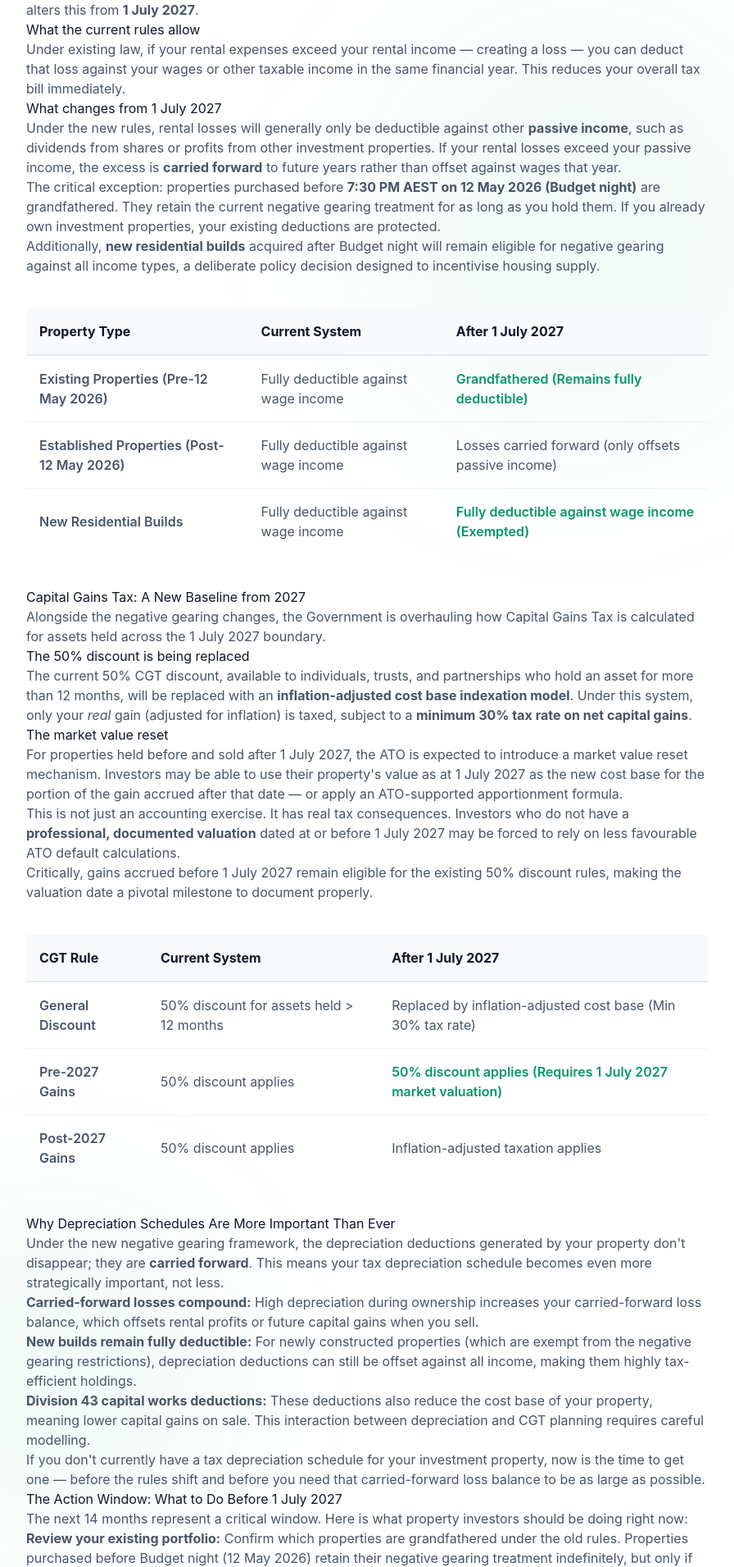
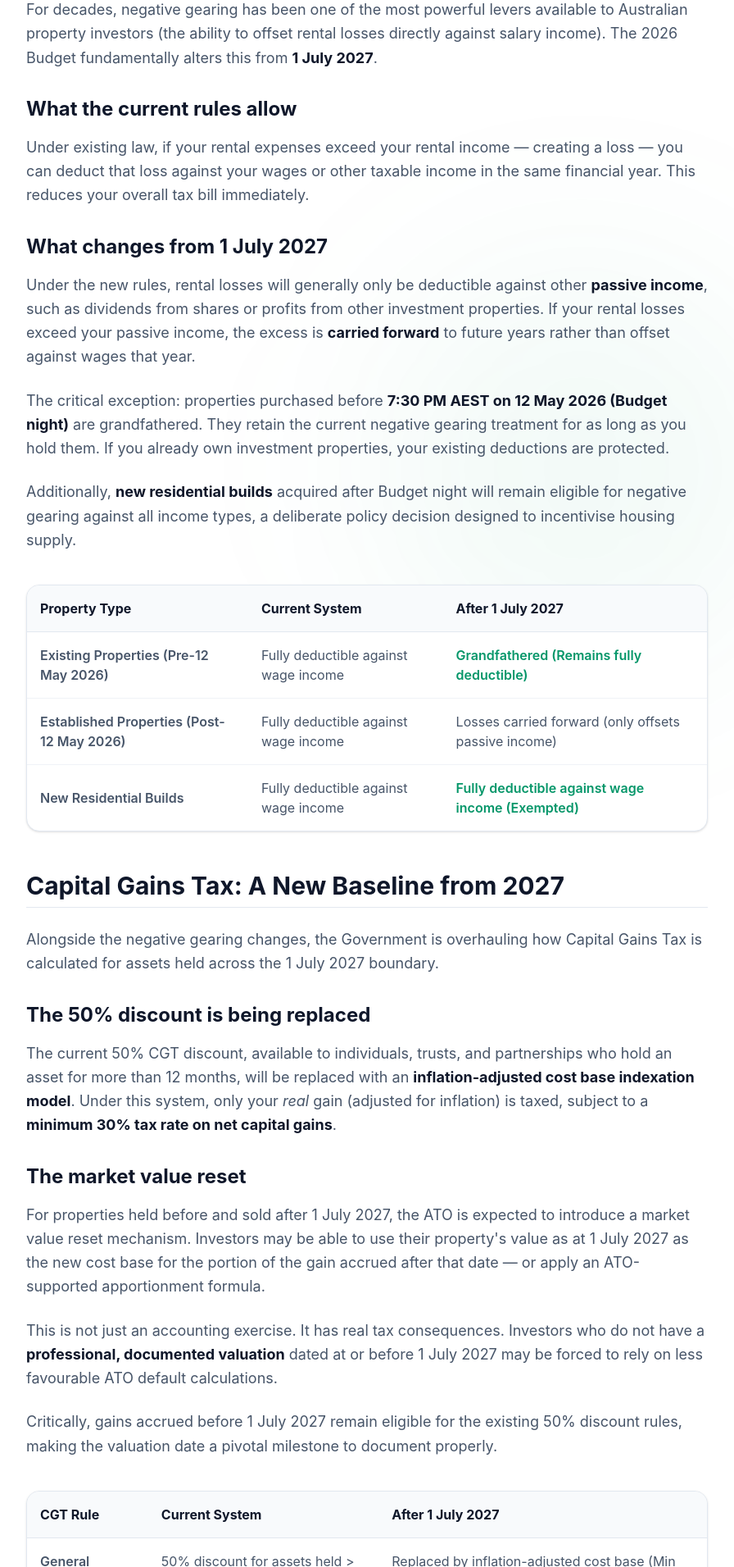
Before and after one commit to vforceacc/vforce-tax-modern, a Next.js app: page /news/federal-budget-2026-property-investors in a window 1280 px wide. Shown: the part 849-2760 px from the top of the page at 82% size, without its empty margins (192-1088 px from the left). Built offline with nearby package versions, Linux system fonts and the light colour scheme.

Commit message:
style(mobile): reduce mobile header spacing gap and enlarge CPA/Xero badges on desktop

```diff
--- a/src/app/layout.tsx
+++ b/src/app/layout.tsx
@@ -92,8 +92,8 @@ export default function RootLayout({
       <body className={`${inter.variable} ${outfit.variable} font-sans bg-vforce-primary text-vforce-charcoal antialiased selection:bg-vforce-emerald selection:text-white overflow-x-hidden w-full`}>
         <MouseGlow />
         <Navbar />
-        {/* Spacer for fixed navbar: h-24 on mobile, h-36 on desktop */}
-        <div className="h-24 md:h-36 shrink-0"></div>
+        {/* Spacer for fixed navbar: h-16 on mobile, h-36 on desktop */}
+        <div className="h-16 md:h-36 shrink-0"></div>
         <main>{children}</main>
         <Footer />
         <LazyAiChatWidget />
--- a/src/app/news/2026-27-tax-reform/page.tsx
+++ b/src/app/news/2026-27-tax-reform/page.tsx
@@ -29,7 +29,7 @@ export default function TaxReformArticle() {
   };
 
   return (
-    <article className="min-h-screen pt-32 pb-20 relative z-10 overflow-hidden selection:bg-vforce-emerald selection:text-white">
+    <article className="min-h-screen pt-12 md:pt-32 pb-20 relative z-10 overflow-hidden selection:bg-vforce-emerald selection:text-white">
       {/* Schema.org JSON-LD */}
       <script
         type="application/ld+json"
--- a/src/app/news/federal-budget-2026-property-investors/page.tsx
+++ b/src/app/news/federal-budget-2026-property-investors/page.tsx
@@ -29,7 +29,7 @@ export default function PropertyInvestorBudgetArticle() {
   };
 
   return (
-    <article className="min-h-screen pt-32 pb-20 relative z-10 overflow-hidden selection:bg-vforce-emerald selection:text-white">
+    <article className="min-h-screen pt-12 md:pt-32 pb-20 relative z-10 overflow-hidden selection:bg-vforce-emerald selection:text-white">
       {/* Schema.org JSON-LD */}
       <script
         type="application/ld+json"
@@ -69,42 +69,42 @@ export default function PropertyInvestorBudgetArticle() {
         </header>
 
         {/* Content Body */}
-        <div className="prose prose-lg max-w-none font-inter
-          prose-headings:font-outfit prose-headings:font-bold prose-headings:text-vforce-navy
-          prose-h2:text-3xl prose-h2:mt-16 prose-h2:mb-6 prose-h2:pb-2 prose-h2:border-b prose-h2:border-vforce-border
-          prose-h3:text-xl prose-h3:mt-8 prose-h3:mb-4 prose-h3:text-vforce-emerald
-          prose-p:text-vforce-charcoal prose-p:leading-relaxed prose-p:mb-6
-          prose-li:text-vforce-charcoal prose-ul:mb-6 prose-ol:mb-6
-          prose-strong:text-vforce-navy prose-strong:font-semibold">
+        <div className="font-inter">
 
-          <h2>Negative Gearing: The Rules Are Changing</h2>
-          <p>
-            For decades, negative gearing has been one of the most powerful levers available to Australian property investors (the ability to offset rental losses directly against salary income). The 2026 Budget fundamentally alters this from <strong>1 July 2027</strong>.
+          <h2 className="text-2xl md:text-3xl font-bold font-outfit text-vforce-navy mt-12 mb-6 pb-2 border-b border-vforce-border">
+            Negative Gearing: The Rules Are Changing
+          </h2>
+          <p className="text-vforce-charcoal font-inter leading-relaxed mb-6 text-base md:text-lg">
+            For decades, negative gearing has been one of the most powerful levers available to Australian property investors (the ability to offset rental losses directly against salary income). The 2026 Budget fundamentally alters this from <strong className="text-vforce-navy font-bold">1 July 2027</strong>.
           </p>
 
-          <h3>What the current rules allow</h3>
-          <p>
+          <h3 className="text-xl md:text-2xl font-bold font-outfit text-vforce-navy mt-8 mb-4">
+            What the current rules allow
+          </h3>
+          <p className="text-vforce-charcoal font-inter leading-relaxed mb-6 text-base md:text-lg">
             Under existing law, if your rental expenses exceed your rental income — creating a loss — you can deduct that loss against your wages or other taxable income in the same financial year. This reduces your overall tax bill immediately.
           </p>
 
-          <h3>What changes from 1 July 2027</h3>
-          <p>
-            Under the new rules, rental losses will generally only be deductible against other <strong>passive income</strong>, such as dividends from shares or profits from other investment properties. If your rental losses exceed your passive income, the excess is <strong>carried forward</strong> to future years rather than offset against wages that year.
+          <h3 className="text-xl md:text-2xl font-bold font-outfit text-vforce-navy mt-8 mb-4">
+            What changes from 1 July 2027
+          </h3>
+          <p className="text-vforce-charcoal font-inter leading-relaxed mb-6 text-base md:text-lg">
+            Under the new rules, rental losses will generally only be deductible against other <strong className="text-vforce-navy font-bold">passive income</strong>, such as dividends from shares or profits from other investment properties. If your rental losses exceed your passive income, the excess is <strong className="text-vforce-navy font-bold">carried forward</strong> to future years rather than offset against wages that year.
           </p>
-          <p>
-            The critical exception: properties purchased before <strong>7:30 PM AEST on 12 May 2026 (Budget night)</strong> are grandfathered. They retain the current negative gearing treatment for as long as you hold them. If you already own investment properties, your existing deductions are protected.
+          <p className="text-vforce-charcoal font-inter leading-relaxed mb-6 text-base md:text-lg">
+            The critical exception: properties purchased before <strong className="text-vforce-navy font-bold">7:30 PM AEST on 12 May 2026 (Budget night)</strong> are grandfathered. They retain the current negative gearing treatment for as long as you hold them. If you already own investment properties, your existing deductions are protected.
           </p>
-          <p>
-            Additionally, <strong>new residential builds</strong> acquired after Budget night will remain eligible for negative gearing against all income types, a deliberate policy decision designed to incentivise housing supply.
+          <p className="text-vforce-charcoal font-inter leading-relaxed mb-6 text-base md:text-lg">
+            Additionally, <strong className="text-vforce-navy font-bold">new residential builds</strong> acquired after Budget night will remain eligible for negative gearing against all income types, a deliberate policy decision designed to incentivise housing supply.
           </p>
 
-          <div className="overflow-x-auto my-10">
+          <div className="overflow-x-auto my-10 border border-vforce-border rounded-2xl bg-white shadow-sm">
             <table className="w-full text-left border-collapse min-w-[600px]">
               <thead>
                 <tr className="bg-vforce-secondary">
-                  <th className="p-4 border-b-2 border-vforce-border font-bold text-vforce-navy">Property Type</th>
-                  <th className="p-4 border-b-2 border-vforce-border font-bold text-vforce-navy">Current System</th>
-                  <th className="p-4 border-b-2 border-vforce-border font-bold text-vforce-navy">After 1 July 2027</th>
+                  <th className="p-4 border-b border-vforce-border font-bold text-vforce-navy">Property Type</th>
+                  <th className="p-4 border-b border-vforce-border font-bold text-vforce-navy">Current System</th>
+                  <th className="p-4 border-b border-vforce-border font-bold text-vforce-navy">After 1 July 2027</th>
                 </tr>
               </thead>
               <tbody>
@@ -127,34 +127,40 @@ export default function PropertyInvestorBudgetArticle() {
             </table>
           </div>
 
-          <h2>Capital Gains Tax: A New Baseline from 2027</h2>
-          <p>
+          <h2 className="text-2xl md:text-3xl font-bold font-outfit text-vforce-navy mt-12 mb-6 pb-2 border-b border-vforce-border">
+            Capital Gains Tax: A New Baseline from 2027
+          </h2>
+          <p className="text-vforce-charcoal font-inter leading-relaxed mb-6 text-base md:text-lg">
             Alongside the negative gearing changes, the Government is overhauling how Capital Gains Tax is calculated for assets held across the 1 July 2027 boundary.
           </p>
 
-          <h3>The 50% discount is being replaced</h3>
-          <p>
-            The current 50% CGT discount, available to individuals, trusts, and partnerships who hold an asset for more than 12 months, will be replaced with an <strong>inflation-adjusted cost base indexation model</strong>. Under this system, only your <em>real</em> gain (adjusted for inflation) is taxed, subject to a <strong>minimum 30% tax rate on net capital gains</strong>.
+          <h3 className="text-xl md:text-2xl font-bold font-outfit text-vforce-navy mt-8 mb-4">
+            The 50% discount is being replaced
+          </h3>
+          <p className="text-vforce-charcoal font-inter leading-relaxed mb-6 text-base md:text-lg">
+            The current 50% CGT discount, available to individuals, trusts, and partnerships who hold an asset for more than 12 months, will be replaced with an <strong className="text-vforce-navy font-bold">inflation-adjusted cost base indexation model</strong>. Under this system, only your <em>real</em> gain (adjusted for inflation) is taxed, subject to a <strong className="text-vforce-navy font-bold">minimum 30% tax rate on net capital gains</strong>.
           </p>
 
-          <h3>The market value reset</h3>
-          <p>
+          <h3 className="text-xl md:text-2xl font-bold font-outfit text-vforce-navy mt-8 mb-4">
+            The market value reset
+          </h3>
+          <p className="text-vforce-charcoal font-inter leading-relaxed mb-6 text-base md:text-lg">
             For properties held before and sold after 1 July 2027, the ATO is expected to introduce a market value reset mechanism. Investors may be able to use their property's value as at 1 July 2027 as the new cost base for the portion of the gain accrued after that date — or apply an ATO-supported apportionment formula.
           </p>
-          <p>
-            This is not just an accounting exercise. It has real tax consequences. Investors who do not have a <strong>professional, documented valuation</strong> dated at or before 1 July 2027 may be forced to rely on less favourable ATO default calculations.
+          <p className="text-vforce-charcoal font-inter leading-relaxed mb-6 text-base md:text-lg">
+            This is not just an accounting exercise. It has real tax consequences. Investors who do not have a <strong className="text-vforce-navy font-bold">professional, documented valuation</strong> dated at or before 1 July 2027 may be forced to rely on less favourable ATO default calculations.
           </p>
-          <p>
+          <p className="text-vforce-charcoal font-inter leading-relaxed mb-6 text-base md:text-lg">
             Critically, gains accrued before 1 July 2027 remain eligible for the existing 50% discount rules, making the valuation date a pivotal milestone to document properly.
           </p>
 
-          <div className="overflow-x-auto my-10">
+          <div className="overflow-x-auto my-10 border border-vforce-border rounded-2xl bg-white shadow-sm">
             <table className="w-full text-left border-collapse min-w-[600px]">
               <thead>
                 <tr className="bg-vforce-secondary">
-                  <th className="p-4 border-b-2 border-vforce-border font-bold text-vforce-navy">CGT Rule</th>
-                  <th className="p-4 border-b-2 border-vforce-border font-bold text-vforce-navy">Current System</th>
-                  <th className="p-4 border-b-2 border-vforce-border font-bold text-vforce-navy">After 1 July 2027</th>
+                  <th className="p-4 border-b border-vforce-border font-bold text-vforce-navy">CGT Rule</th>
+                  <th className="p-4 border-b border-vforce-border font-bold text-vforce-navy">Current System</th>
+                  <th className="p-4 border-b border-vforce-border font-bold text-vforce-navy">After 1 July 2027</th>
                 </tr>
               </thead>
               <tbody>
@@ -177,39 +183,45 @@ export default function PropertyInvestorBudgetArticle() {
             </table>
           </div>
 
-          <h2>Why Depreciation Schedules Are More Important Than Ever</h2>
-          <p>
-            Under the new negative gearing framework, the depreciation deductions generated by your property don't disappear; they are <strong>carried forward</strong>. This means your tax depreciation schedule becomes even more strategically important, not less.
+          <h2 className="text-2xl md:text-3xl font-bold font-outfit text-vforce-navy mt-12 mb-6 pb-2 border-b border-vforce-border">
+            Why Depreciation Schedules Are More Important Than Ever
+          </h2>
+          <p className="text-vforce-charcoal font-inter leading-relaxed mb-6 text-base md:text-lg">
+            Under the new negative gearing framework, the depreciation deductions generated by your property don't disappear; they are <strong className="text-vforce-navy font-bold">carried forward</strong>. This means your tax depreciation schedule becomes even more strategically important, not less.
           </p>
-          <ul>
-            <li><strong>Carried-forward losses compound:</strong> High depreciation during ownership increases your carried-forward loss balance, which offsets rental profits or future capital gains when you sell.</li>
-            <li><strong>New builds remain fully deductible:</strong> For newly constructed properties (which are exempt from the negative gearing restrictions), depreciation deductions can still be offset against all income, making them highly tax-efficient holdings.</li>
-            <li><strong>Division 43 capital works deductions:</strong> These deductions also reduce the cost base of your property, meaning lower capital gains on sale. This interaction between depreciation and CGT planning requires careful modelling.</li>
+          <ul className="list-disc pl-6 mb-6 space-y-3 text-vforce-charcoal text-base md:text-lg">
+            <li className="leading-relaxed"><strong className="text-vforce-navy font-bold">Carried-forward losses compound:</strong> High depreciation during ownership increases your carried-forward loss balance, which offsets rental profits or future capital gains when you sell.</li>
+            <li className="leading-relaxed"><strong className="text-vforce-navy font-bold">New builds remain fully deductible:</strong> For newly constructed properties (which are exempt from the negative gearing restrictions), depreciation deductions can still be offset against all income, making them highly tax-efficient holdings.</li>
+            <li className="leading-relaxed"><strong className="text-vforce-navy font-bold">Division 43 capital works deductions:</strong> These deductions also reduce the cost base of your property, meaning lower capital gains on sale. This interaction between depreciation and CGT planning requires careful modelling.</li>
           </ul>
-          <p>
+          <p className="text-vforce-charcoal font-inter leading-relaxed mb-6 text-base md:text-lg">
             If you don't currently have a tax depreciation schedule for your investment property, now is the time to get one — before the rules shift and before you need that carried-forward loss balance to be as large as possible.
           </p>
 
-          <h2>The Action Window: What to Do Before 1 July 2027</h2>
-          <p>
+          <h2 className="text-2xl md:text-3xl font-bold font-outfit text-vforce-navy mt-12 mb-6 pb-2 border-b border-vforce-border">
+            The Action Window: What to Do Before 1 July 2027
+          </h2>
+          <p className="text-vforce-charcoal font-inter leading-relaxed mb-6 text-base md:text-lg">
             The next 14 months represent a critical window. Here is what property investors should be doing right now:
           </p>
-          <ul>
-            <li><strong>Review your existing portfolio:</strong> Confirm which properties are grandfathered under the old rules. Properties purchased before Budget night (12 May 2026) retain their negative gearing treatment indefinitely, but only if you hold them.</li>
-            <li><strong>Commission a professional CGT valuation:</strong> For any investment property you plan to hold past July 2027, a defensible market valuation dated on or before 1 July 2027 will be critical for accurate CGT calculations when you eventually sell.</li>
-            <li><strong>Get a tax depreciation schedule:</strong> If you don't have one, get it now. Even under the new carry-forward model, your depreciation balance reduces your future tax liability.</li>
-            <li><strong>Model new-build opportunities:</strong> If you're considering expanding your portfolio, new residential builds are exempt from the negative gearing restrictions. These present a strategic opportunity for investors willing to move before the rules lock in.</li>
-            <li><strong>Evaluate trust structures:</strong> The new 30% minimum tax on discretionary trust distributions (from 1 July 2028) may also affect how you hold property. A structural review now could save significant tax in future years.</li>
+          <ul className="list-disc pl-6 mb-6 space-y-3 text-vforce-charcoal text-base md:text-lg">
+            <li className="leading-relaxed"><strong className="text-vforce-navy font-bold">Review your existing portfolio:</strong> Confirm which properties are grandfathered under the old rules. Properties purchased before Budget night (12 May 2026) retain their negative gearing treatment indefinitely, but only if you hold them.</li>
+            <li className="leading-relaxed"><strong className="text-vforce-navy font-bold">Commission a professional CGT valuation:</strong> For any investment property you plan to hold past July 2027, a defensible market valuation dated on or before 1 July 2027 will be critical for accurate CGT calculations when you eventually sell.</li>
+            <li className="leading-relaxed"><strong className="text-vforce-navy font-bold">Get a tax depreciation schedule:</strong> If you don't have one, get it now. Even under the new carry-forward model, your depreciation balance reduces your future tax liability.</li>
+            <li className="leading-relaxed"><strong className="text-vforce-navy font-bold">Model new-build opportunities:</strong> If you're considering expanding your portfolio, new residential builds are exempt from the negative gearing restrictions. These present a strategic opportunity for investors willing to move before the rules lock in.</li>
+            <li className="leading-relaxed"><strong className="text-vforce-navy font-bold">Evaluate trust structures:</strong> The new 30% minimum tax on discretionary trust distributions (from 1 July 2028) may also affect how you hold property. A structural review now could save significant tax in future years.</li>
           </ul>
 
-          <h2>The Bottom Line for Townsville Investors</h2>
-          <p>
+          <h2 className="text-2xl md:text-3xl font-bold font-outfit text-vforce-navy mt-12 mb-6 pb-2 border-b border-vforce-border">
+            The Bottom Line for Townsville Investors
+          </h2>
+          <p className="text-vforce-charcoal font-inter leading-relaxed mb-6 text-base md:text-lg">
             These are the most significant changes to investment property taxation in a generation. But "significant change" does not mean "the end of property investment." It means the strategy must evolve.
           </p>
-          <p>
+          <p className="text-vforce-charcoal font-inter leading-relaxed mb-6 text-base md:text-lg">
             Investors who act now, documenting valuations, reviewing their depreciation position, and understanding which properties are grandfathered, will be considerably better placed than those who wait until July 2027 to understand what applies to them.
           </p>
-          <p>
+          <p className="text-vforce-charcoal font-inter leading-relaxed mb-6 text-base md:text-lg">
             The properties you own today may be your most valuable, precisely because they carry forward the old rules with them.
           </p>
 
--- a/src/app/news/maximise-tax-return-2025-26/page.tsx
+++ b/src/app/news/maximise-tax-return-2025-26/page.tsx
@@ -48,7 +48,7 @@ export default function TaxReturn2526Article() {
   ];
 
   return (
-    <article className="min-h-screen pt-32 pb-20 relative z-10 overflow-hidden selection:bg-vforce-emerald selection:text-white">
+    <article className="min-h-screen pt-12 md:pt-32 pb-20 relative z-10 overflow-hidden selection:bg-vforce-emerald selection:text-white">
       {/* Schema.org JSON-LD */}
       <script
         type="application/ld+json"
--- a/src/app/news/page.tsx
+++ b/src/app/news/page.tsx
@@ -34,7 +34,7 @@ const newsArticles = [
 
 export default function NewsPage() {
   return (
-    <div className="min-h-screen pt-48 pb-20 relative z-10 overflow-hidden bg-vforce-primary">
+    <div className="min-h-screen pt-12 md:pt-48 pb-20 relative z-10 overflow-hidden bg-vforce-primary">
       {/* Background elements */}
       <div className="absolute top-0 left-0 w-full h-full overflow-hidden -z-10 pointer-events-none">
         <div className="absolute top-[10%] left-[5%] w-[500px] h-[500px] rounded-full bg-vforce-emerald/5 blur-[120px]" />
```
Also changed, not shown: src/app/page.tsx (+7 -7 lines).
